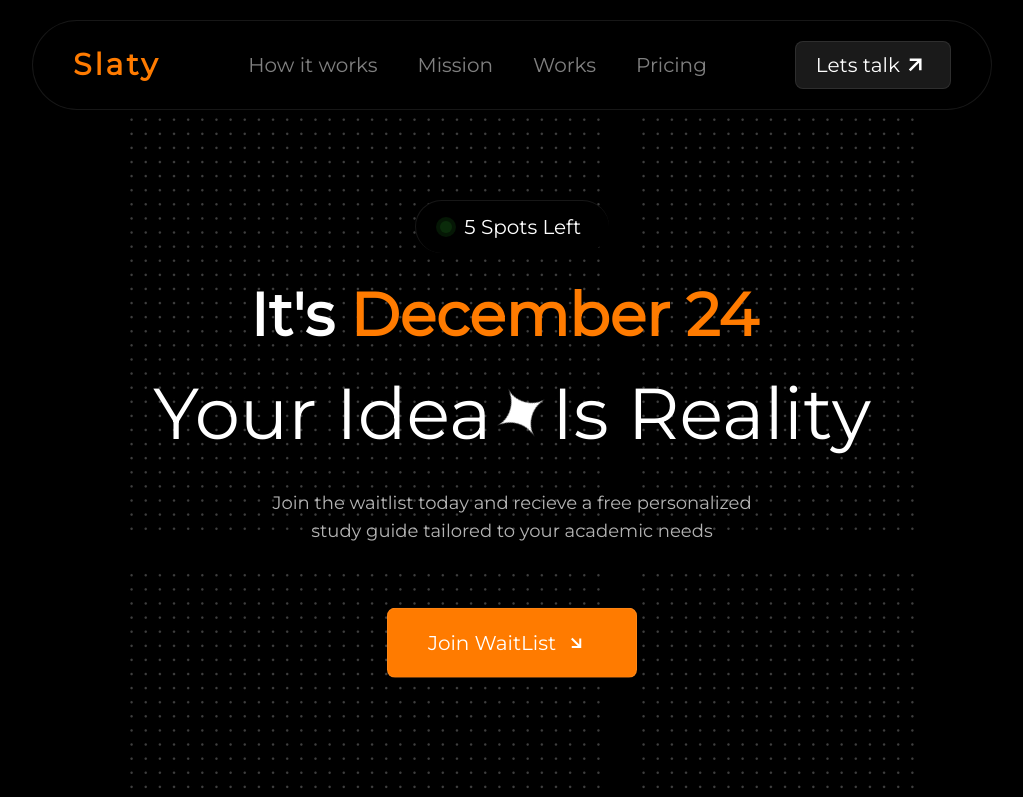
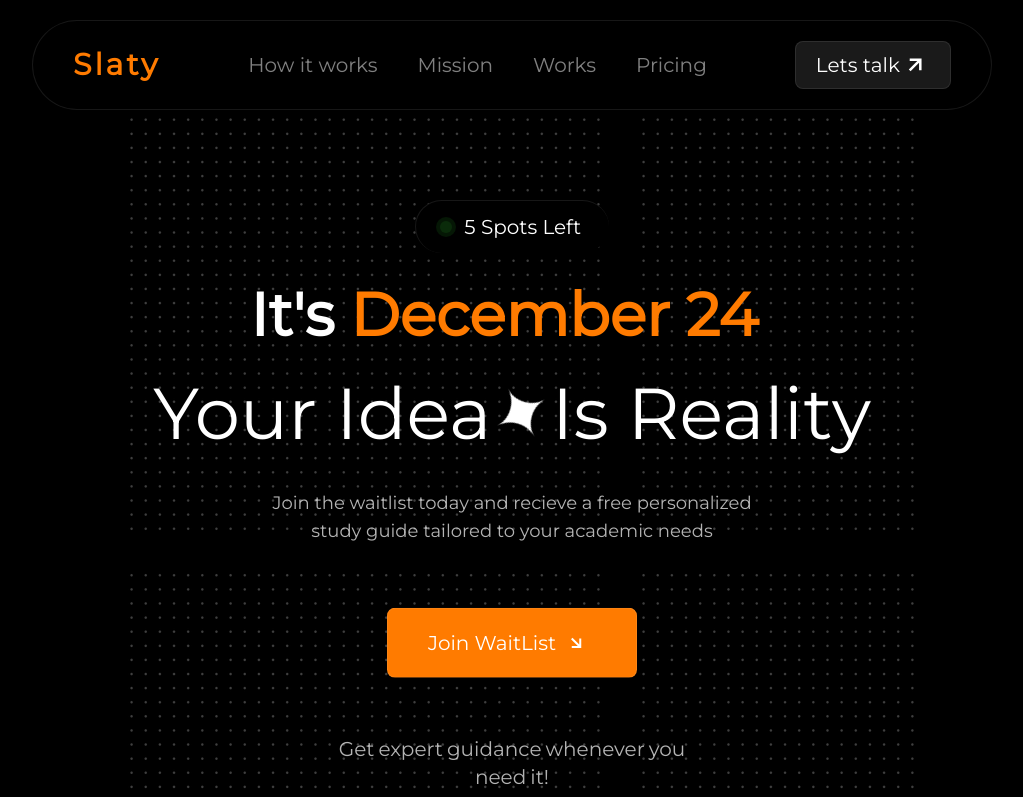
Before and after one commit to excellar-BX/Slaty, a React (Create React App) app: page / in a window 1280 px wide. Shown: the top 797 px of the page, without its empty margins (128-1151 px from the left). Built offline with nearby package versions, Linux system fonts and the light colour scheme.

Commit message:
Update Hero.jsx

```diff
--- a/src/components/Hero.jsx
+++ b/src/components/Hero.jsx
@@ -32,7 +32,17 @@ const Hero = () => {
       <Link to='/waitlist' >
       <div className='flex justify-center px-5 sm:px-10 py-3 sm:py-5 sm:text-xl mx-auto hover:bg-[#ff9e3d] hover:cursor-pointer items-center mt-10 sm:mt-20  border-spacing-3 border-opacity-10 border border-grey  bg-orange rounded-lg w-fit animate-bounce ' >Join WaitList <BiDownArrowAlt className=' bg-white bg-opacity-0 mx-2 text-2xl -rotate-45' /> </div>
       </Link>
-      <div className=' w-fit mt-10 sm:mt-28 mx-auto text-white text-center sm:text-xl text-opacity-70  ' >Building the Future, One Platform at a Time</div>
+   <div className='text-opacity-70 flex-wrap justify-center flex w-fit my-10 mx-auto sm:text-xl sm:max-w-[50%] text-center text-white ' >
+        <Fade cascade triggerOnce damping={0.2} >
+        <div className='mx-0.5 ' >Get </div>
+        <div className='mx-0.5 ' >expert </div>
+        <div className='mx-0.5 ' >guidance </div>
+        <div className='mx-0.5 ' >whenever </div>
+        <div className='mx-0.5 ' >you </div>
+        <div className='mx-0.5 ' >need </div>
+        <div className='mx-0.5 ' >it! </div>
+        </Fade>
+        </div>
       </Fade>
       <div className="wrapper sm:text-xl overflow-hidden font-bold flex w-full ">
         <div className="logos flex justify-around even:text-orange h-20 text-white my-5 sm:my-10  ">
```
